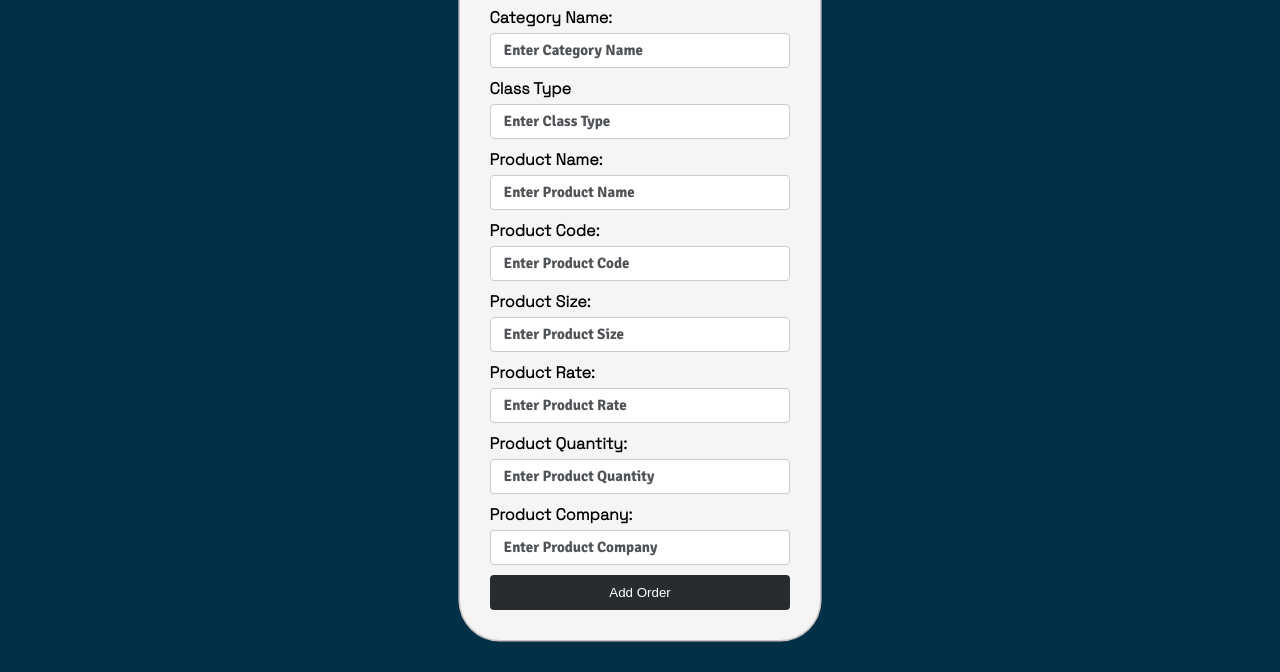
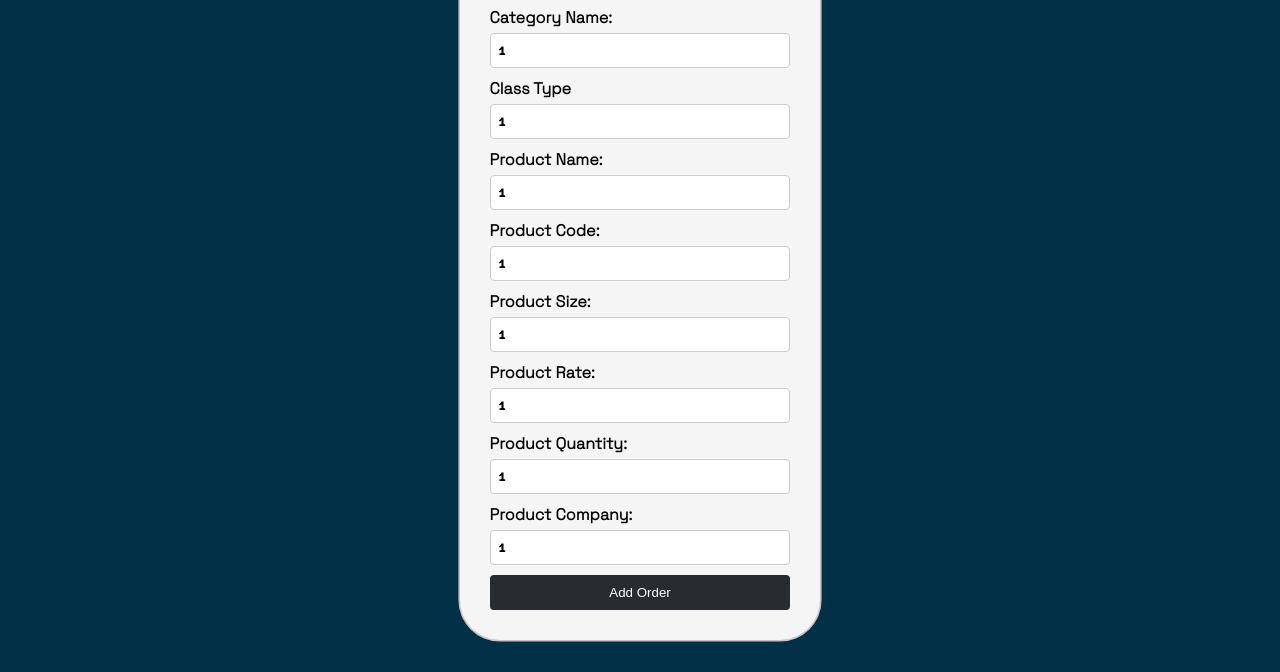
Before and after one commit to Learners121/project--sanitary, a plain HTML site: page frontend/html/addProduct-Form.html in a window 1280 px wide. Shown: the part 144-816 px from the top of the page. Drawn offline with Linux system fonts and the light colour scheme.

Commit message:
fix add data both at frontend and backend

```diff
--- a/frontend/html/addProduct-Form.html
+++ b/frontend/html/addProduct-Form.html
@@ -22,32 +22,31 @@
           <h1>Product Order Form</h1>
           <form id="submit-form">
             <label for="Category">Category Name:</label>
-            <input type="text" name="category-name" placeholder="Enter Category Name" required />
+            <input type="text" name="categoryName" placeholder="Enter Category Name" value="1" required />
             <label for="class-type">Class Type</label>
-            <input type="text" name="class-type" placeholder="Enter Class Type">
+            <input type="text" name="classType" placeholder="Enter Class Type" value="1" required>
             <label for="name">Product Name:</label>
-            <input autocomplete="off" type="text" id="productname" name="product-name" placeholder="Enter Product Name"
-              required />
-
+            <input autocomplete="off" type="text" id="productName" name="productName" placeholder="Enter Product Name"
+              value="1" required />
             <label for="Code">Product Code:</label>
-            <input autocomplete="off" type="text" id="product-code" name="product-code" placeholder="Enter Product Code"
-              required />
+            <input autocomplete="off" type="text" id="product-code" name="productCode" placeholder="Enter Product Code"
+              value="1" required />
 
             <label for="Size">Product Size:</label>
-            <input autocomplete="off" type="text" id="product-size" name="product-size" placeholder="Enter Product Size"
-              required />
+            <input autocomplete="off" type="text" id="product-size" name="productSize" placeholder="Enter Product Size"
+              value="1" required />
 
             <label for="Rate">Product Rate:</label>
-            <input autocomplete="off" type="number" id="product-rate" name="product-rate" placeholder="Enter Product Rate"
-              required />
+            <input autocomplete="off" type="number" id="product-rate" name="productRate" placeholder="Enter Product Rate"
+              value="1" required />
 
             <label for="Quantity">Product Quantity:</label>
-            <input autocomplete="off" type="number" id="product-qty" name="product-qty" min="1" max="10"
-              placeholder="Enter Product Quantity" />
+            <input autocomplete="off" type="number" id="product-qty" name="productQty" value="1"
+              placeholder="Enter Product Quantity" required />
 
             <label for="Company">Product Company:</label>
-            <input autocomplete="off" type="text" id="product-company" name="product-company"
-              placeholder="Enter Product Company" required />
+            <input autocomplete="off" type="text" id="product-company" name="productCompany"
+              placeholder="Enter Product Company" value="1" required />
             <button type="submit">Add Order</button>
           </form>
         </div>
--- a/frontend/js/Add_product.js
+++ b/frontend/js/Add_product.js
@@ -1,20 +1,18 @@
 let form = document.getElementById("submit-form");
 let API_URL = `http://localhost:8000`;
 
-async function handleFormData() {
-  try {
-    let requestObj = {};
-    let formData = new FormData(form);
-    for (let [eachKey, eachValue] of formData) {
-      requestObj[eachKey] = eachValue;
-    }
-    return requestObj;
-  } catch (error) {
-    console.log(`got empty data form FormData`, error);
+function handleFormData() {
+  let requestObj = {};
+  let formData = new FormData(form);
+  for (let [eachKey, eachValue] of formData) {
+    requestObj[eachKey] = eachValue;
   }
+  return requestObj;
 }
+
 async function postRequest(url, formData) {
   try {
+    console.log(formData);
     let requestHeader = {
       method: "POST",
       body: JSON.stringify(formData),
@@ -23,24 +21,25 @@ async function postRequest(url, formData) {
       },
     };
     let response = await fetch(url, requestHeader);
+    const data = await response.json();
     if (!response.ok) {
-      throw new Error(`Can not post Empty data`);
+      throw new Error(data.message);
+    } else {
+      return data;
     }
-    console.log(formData);
-    let data = await response.json();
-    return data;
   } catch (error) {
-    console.log("Error", error);
+    throw new Error(error);
   }
 }
-async function postData(event,url) {
+
+async function postData(event, url) {
   event.preventDefault();
   try {
-    let data = await handleFormData();
+    let data = handleFormData();
     let result = await postRequest(url, data);
-    console.log("Data posted Successfully", result);
+    console.log(result.message);
   } catch (error) {
-    console.log(`Error at postData`, error);
+    console.log(error.message);
   }
 }
 
```
Also changed, not shown: frontend/html/Add_product.html (+0 -1 lines).
